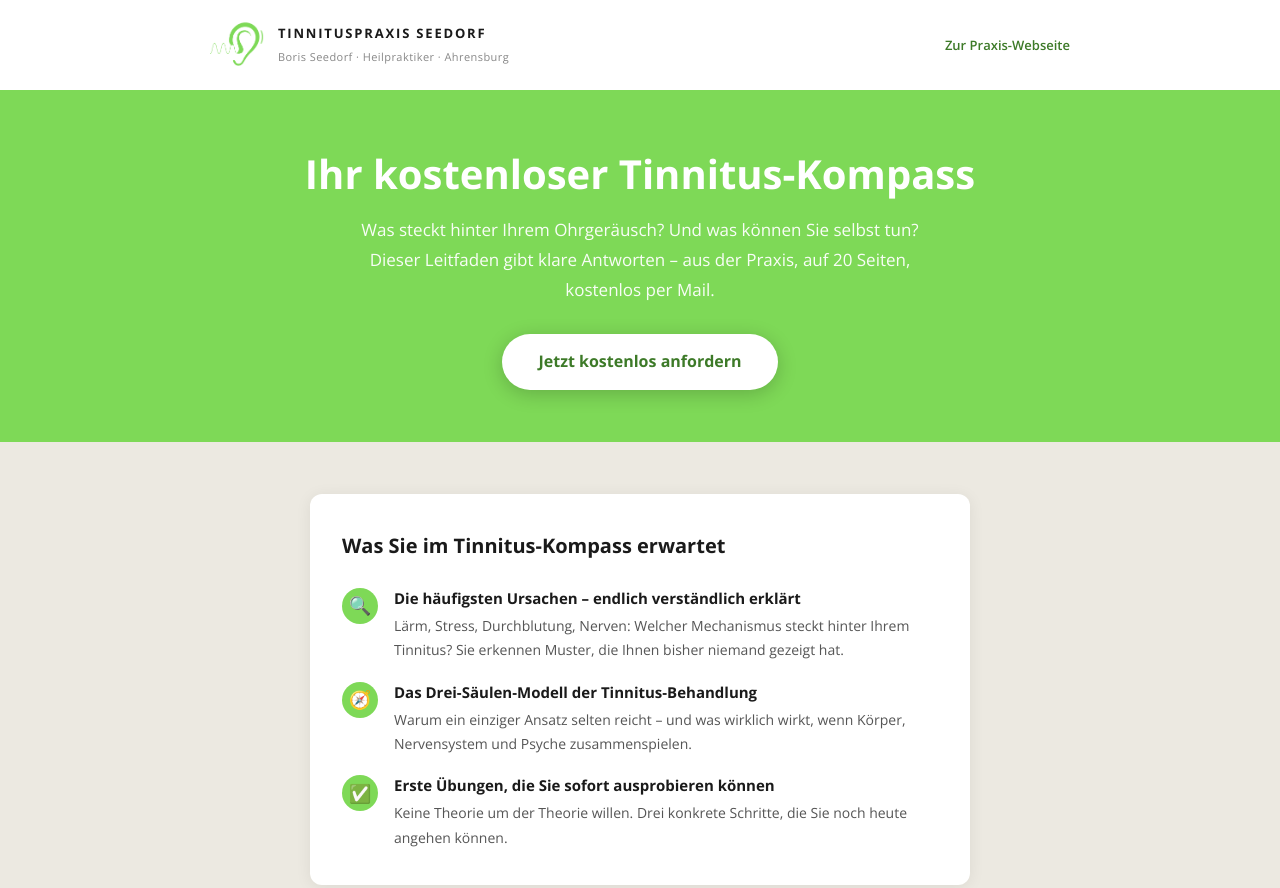
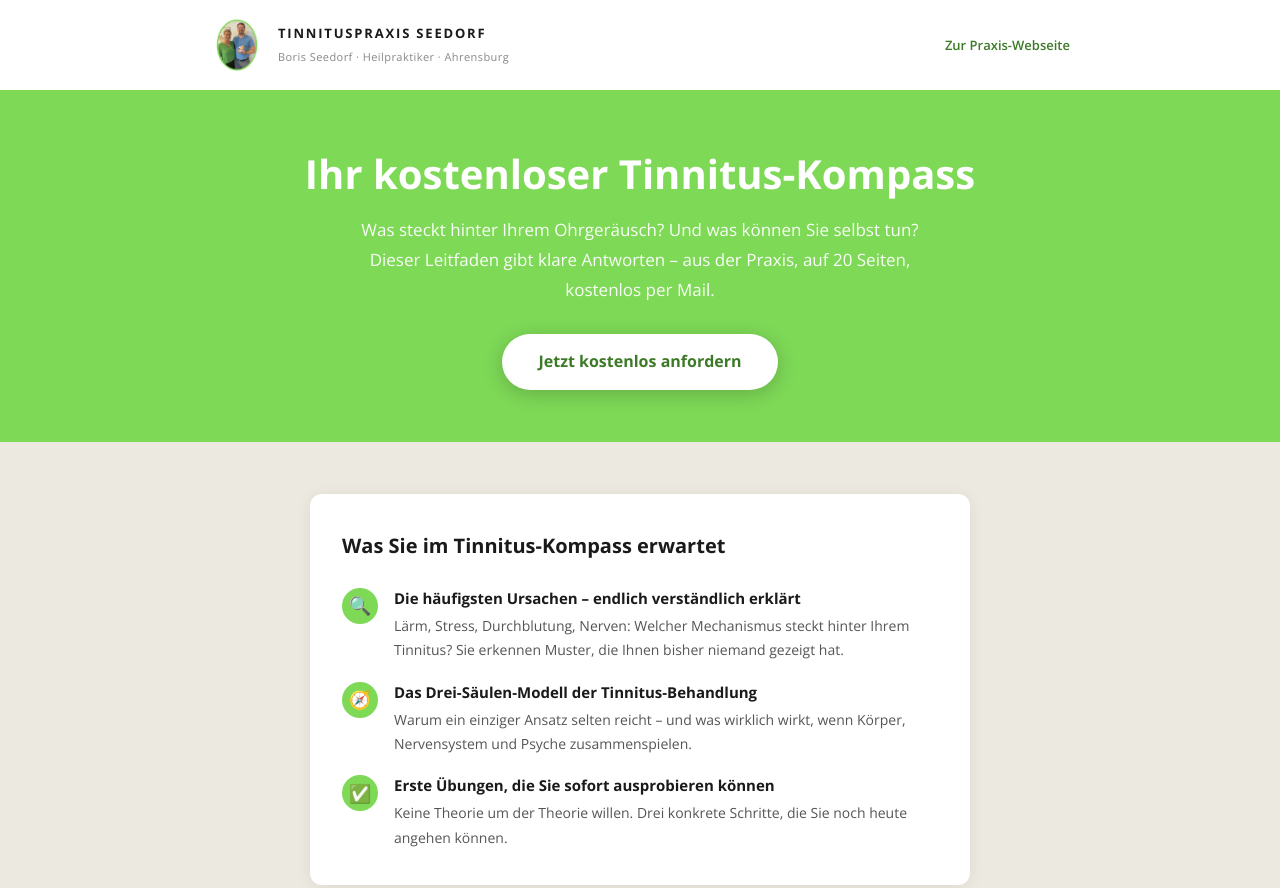
Before and after one commit to Boris1900/tinnitus-kompass, a plain HTML site: page index.html in a window 1280 px wide. Shown: the top 888 px of the page. Drawn offline with nearby package versions, Linux system fonts and the light colour scheme; a script that the page names is missing.

Commit message:
Foto Boris und Katharina statt Ohr-Logo im Header

```diff
--- a/index.html
+++ b/index.html
@@ -270,7 +270,7 @@
 <header>
   <div class="header-inner">
     <a class="logo-wrap" href="https://www.tinnituspraxis-seedorf.de">
-      <img src="ohr.png" alt="Tinnituspraxis Seedorf">
+      <img src="boris-katharina.png" alt="Boris und Katharina Seedorf">
       <div class="logo-text">
         <strong>Tinnituspraxis Seedorf</strong>
         <span>Boris Seedorf · Heilpraktiker · Ahrensburg</span>
```
Also changed, not shown: boris-katharina.png (added).
